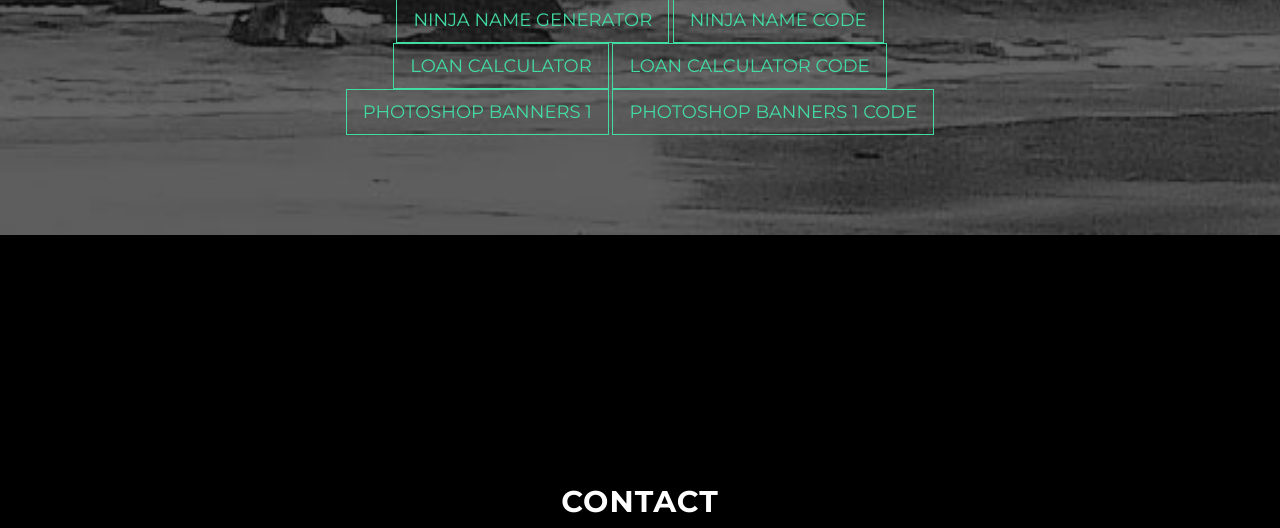
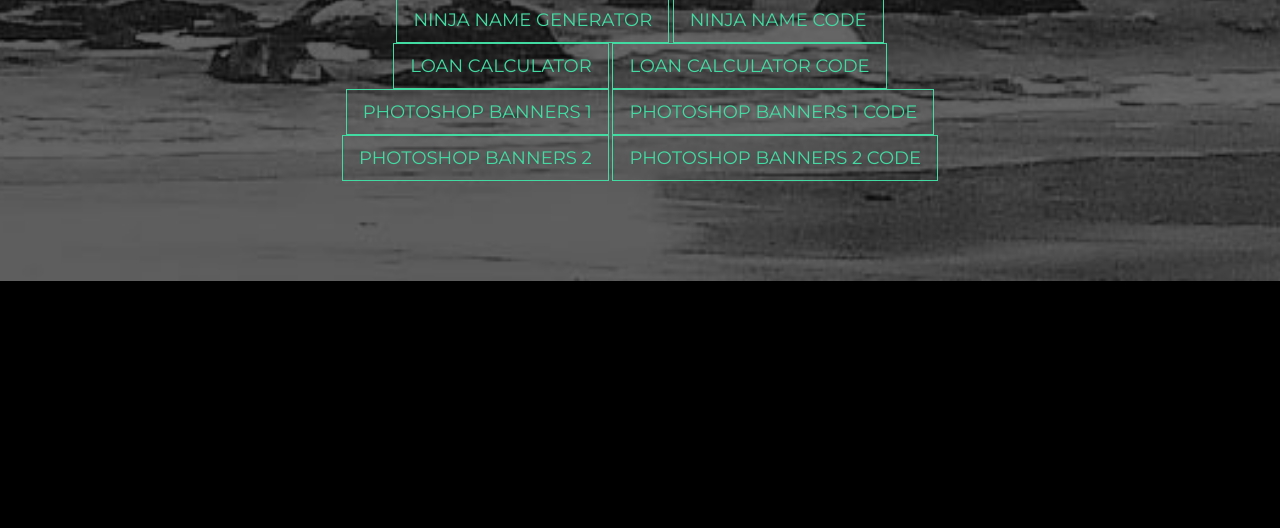
Before and after one commit to paintingreality/portfolionew, a website: page index.html in a window 1280 px wide. Shown: the part 2624-3152 px from the top of the page. Drawn offline with nearby package versions, Linux system fonts and the light colour scheme; some packages are replaced by stand-ins of ours.

Commit message:
web banners added

```diff
--- a/index.html
+++ b/index.html
@@ -139,6 +139,9 @@
                     <br>
                     <a href="https://paintingreality.github.io/webbanners1/" class="btn btn-default btn-lg">Photoshop Banners 1</a>
                     <a href="https://github.com/paintingreality/webbanners1" class="btn btn-default btn-lg">Photoshop Banners 1 Code</a>
+                    <br>
+                    <a href="https://paintingreality.github.io/webbanners2/" class="btn btn-default btn-lg">Photoshop Banners 2</a>
+                    <a href="https://github.com/paintingreality/webbanners2" class="btn btn-default btn-lg">Photoshop Banners 2 Code</a>
 
                 </div>
             </div>
```
